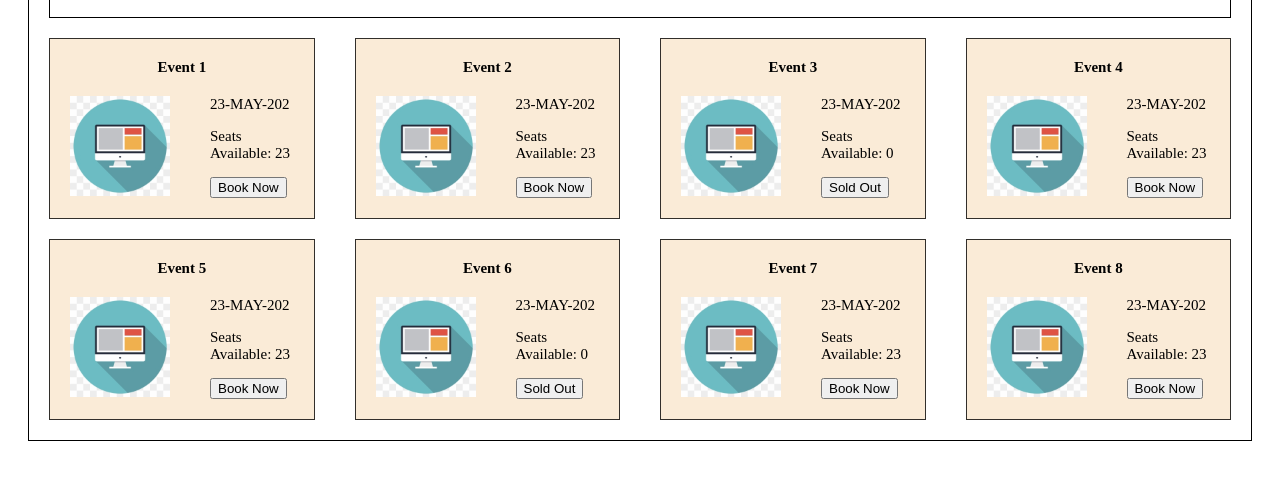
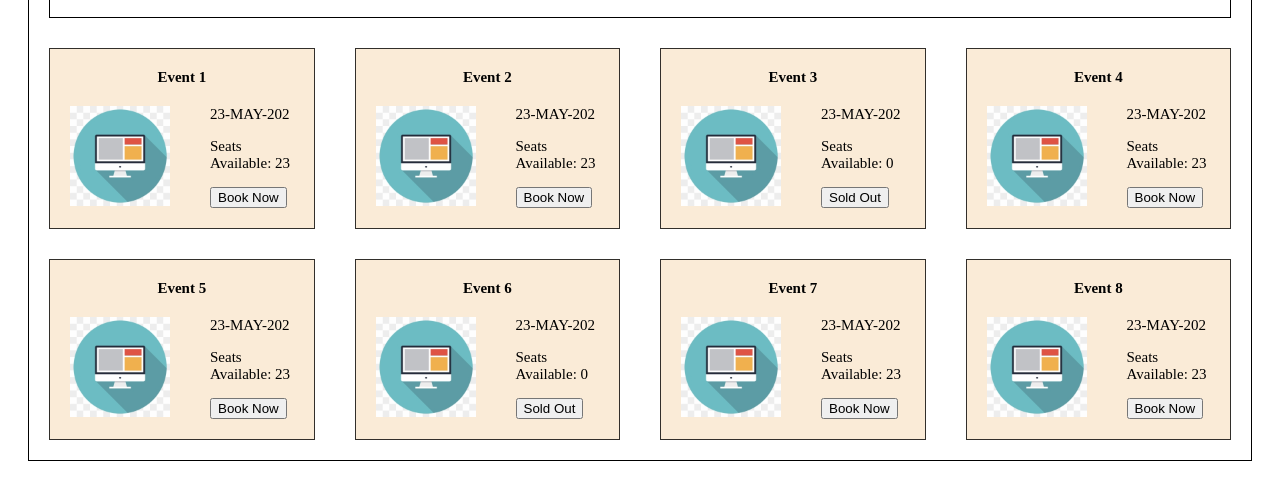
Before and after one commit to AutomationBlog/FSD_TASK, a website: page Day_11_Task/event_page/index.html in a window 1280 px wide. Shown: the part 92-592 px from the top of the page. Drawn offline with Linux system fonts and the light colour scheme.

Commit message:
css updated

```diff
--- a/Day_11_Task/event_page/index.css
+++ b/Day_11_Task/event_page/index.css
@@ -9,7 +9,7 @@
     padding: 0%;
     font-size: 15px;
     text-align: left;
-    margin: 0 20px 20px 20px;
+    margin: 10px 20px 20px 20px;
 }
 img{
     width: 100px;
```
